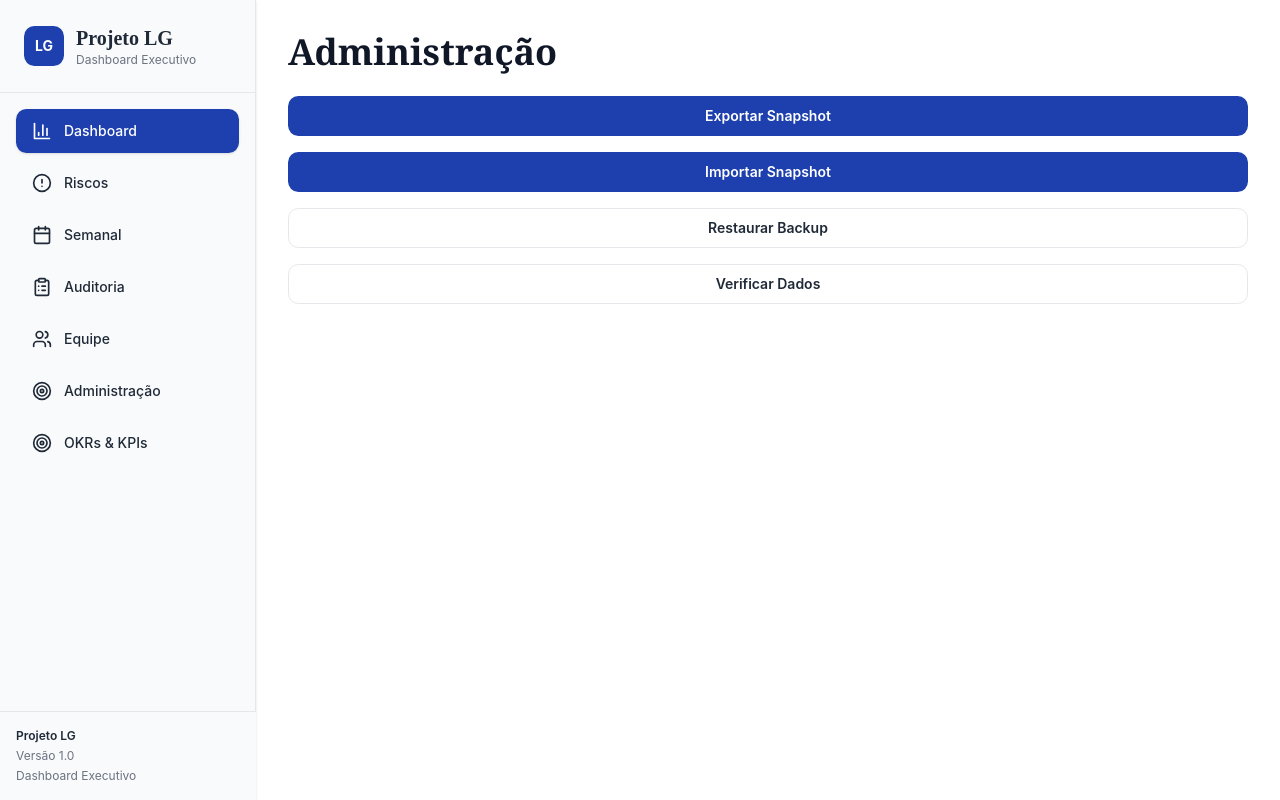
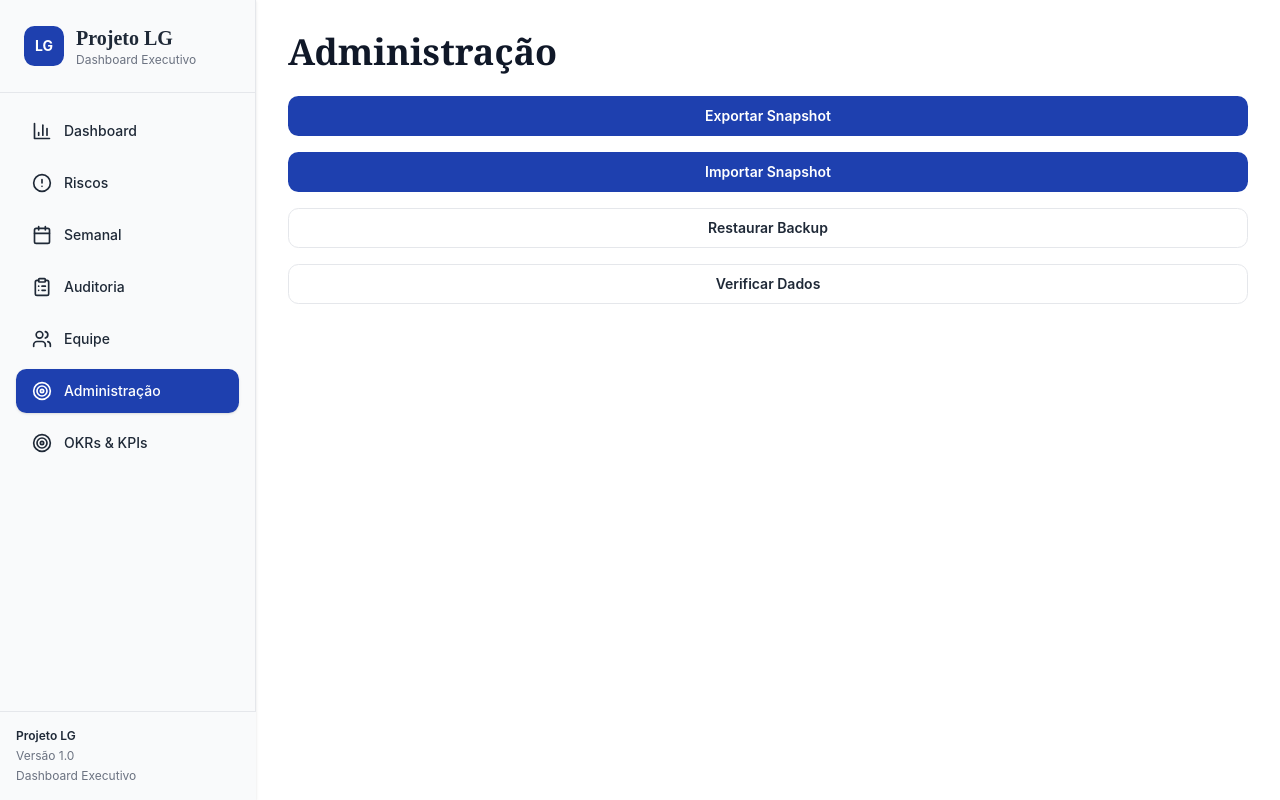
Before and after one commit to recesp-lab/lg-executive-command-center, a React (Vite) app in the folder newproject/: page /admin in a window 1280 px wide. Built offline with nearby package versions, Linux system fonts and the light colour scheme.

Commit message:
Change currentPage prop to 'admin' in AdminPage

```diff
--- a/newproject/src/pages/AdminPage.tsx
+++ b/newproject/src/pages/AdminPage.tsx
@@ -37,7 +37,7 @@ const exportSnapshot = () => {
   URL.revokeObjectURL(url);
 };
   return (
-    <DashboardLayout currentPage="dashboard">
+    <DashboardLayout currentPage="admin">
       <div className="p-8">
         <h1 className="text-4xl font-bold mb-6">
           Administração
```
